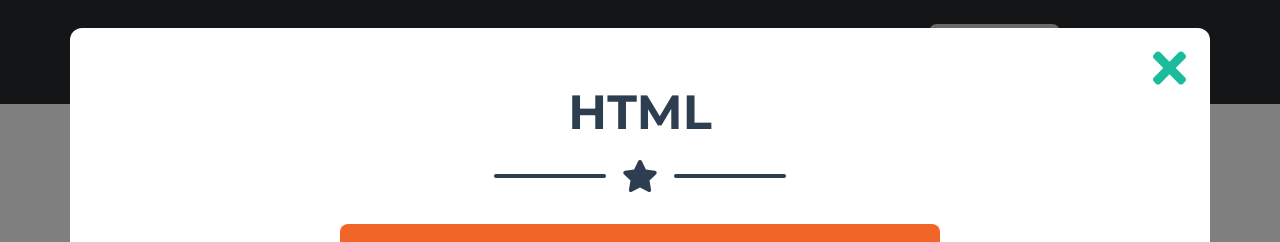
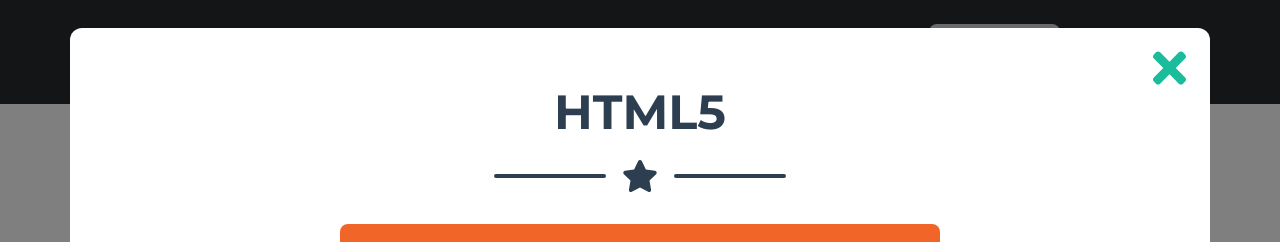
Before and after one commit to felipeamanajas/minha-pagina, a plain HTML site: page index.html in a window 1280 px wide. Both pictures are taken after a click on the element 260 px from the left and 1095 px from the top of the page. Shown: the part 695-937 px from the top of the page. Drawn offline with nearby package versions, Linux system fonts and the light colour scheme.

```diff
--- a/index.html
+++ b/index.html
@@ -228,7 +228,7 @@
                                 <div class="col-lg-8">
 
                                     <!-- Portfolio Modal - Title-->
-                                    <h2 class="portfolio-modal-title text-secondary text-uppercase mb-0">html</h2>
+                                    <h2 class="portfolio-modal-title text-secondary text-uppercase mb-0">html5</h2>
 
                                     <!-- Icon Divider-->
                                     <div class="divider-custom">
```
